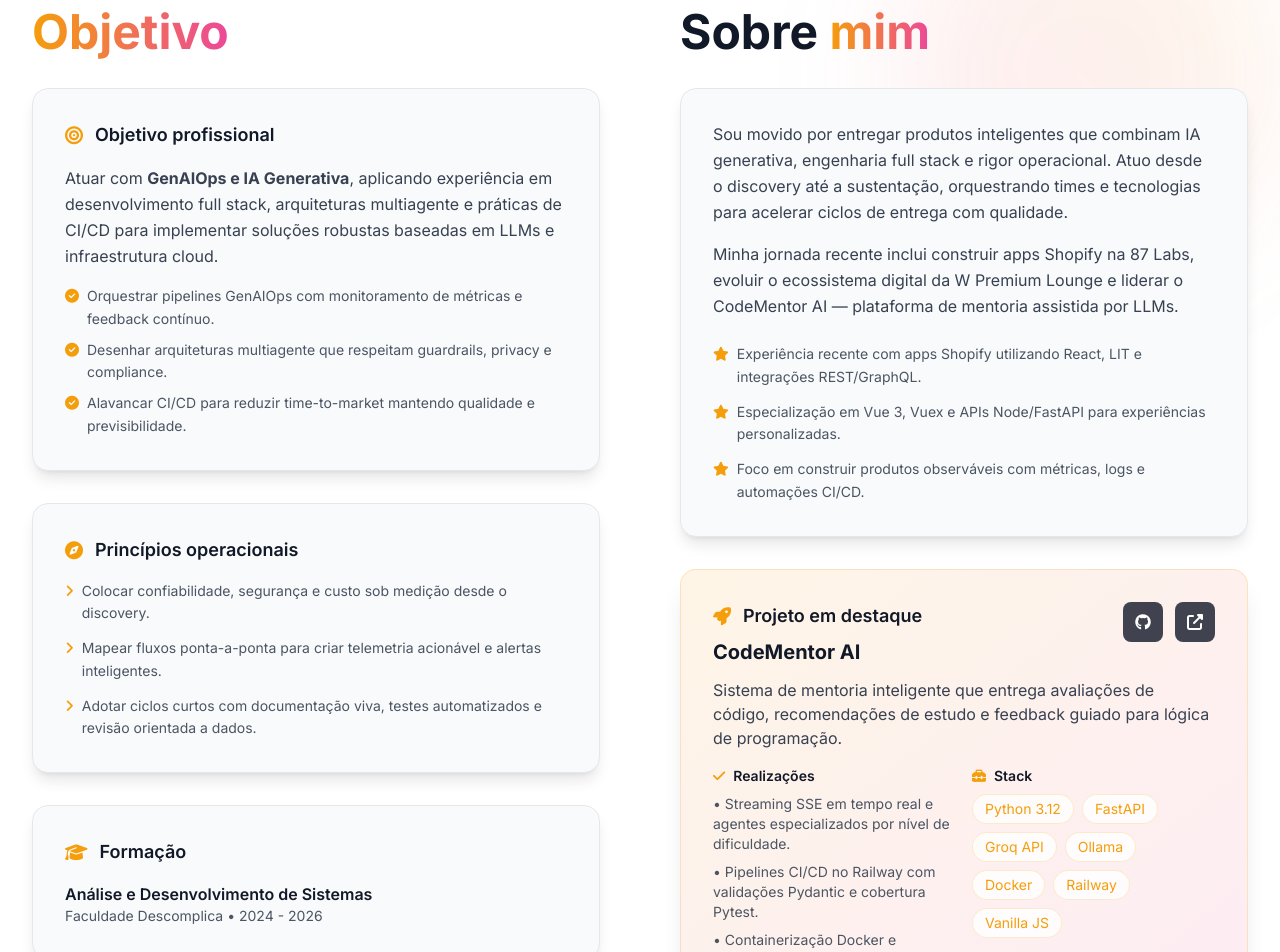
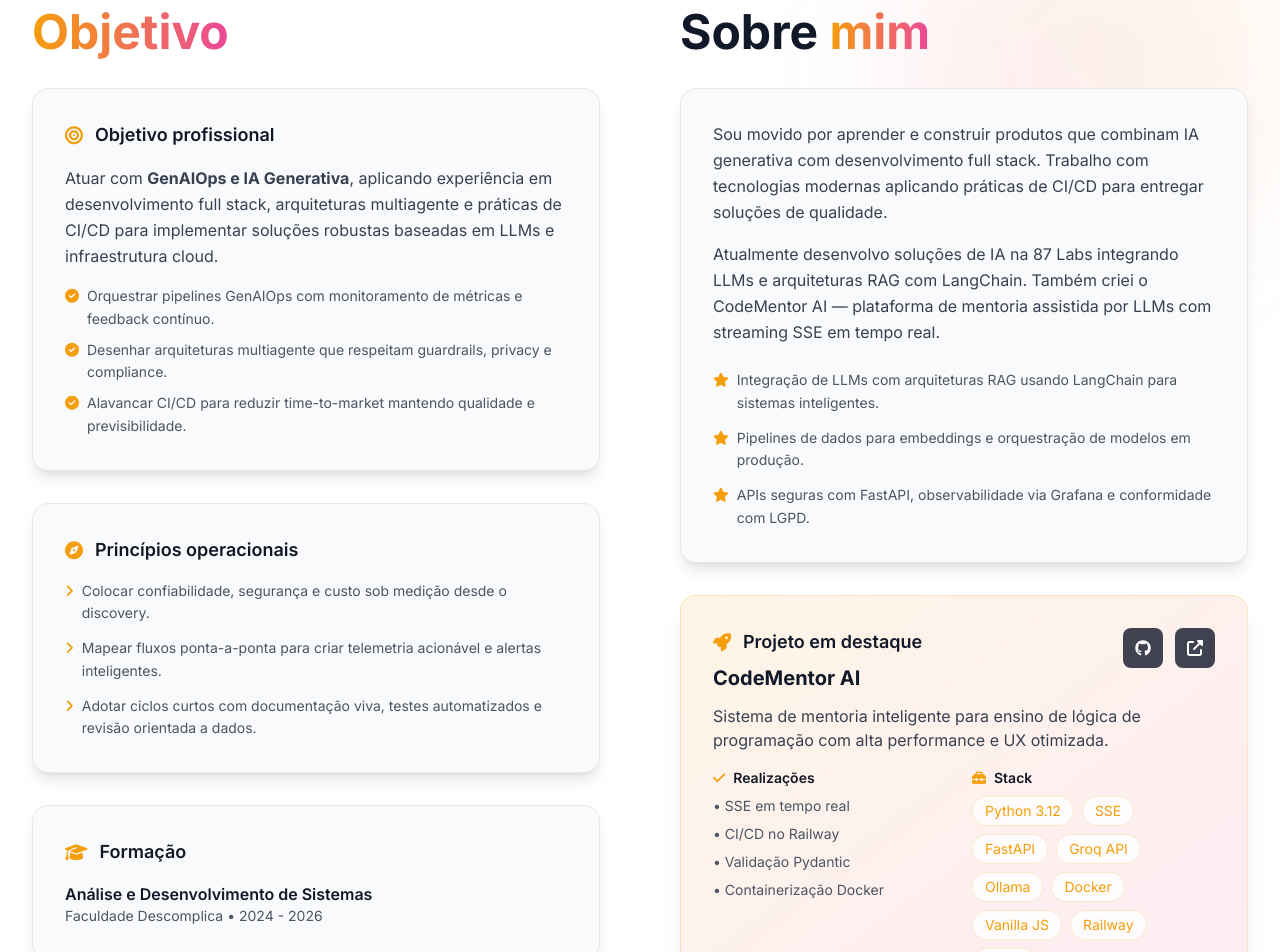
Before and after one commit to vibrazzi/portifolio-vue, a Vue app: page / in a window 1280 px wide. Shown: the part 4500-5452 px from the top of the page. Built offline with nearby package versions, Linux system fonts and the light colour scheme.

Commit message:
feat(about): refine professional profile and project highlights

```diff
--- a/src/components/AboutSection.vue
+++ b/src/components/AboutSection.vue
@@ -88,12 +88,12 @@
           <div class="relative bg-gray-50 dark:bg-gray-800 rounded-2xl p-8 shadow-lg border border-gray-200 dark:border-gray-700">
             <div class="space-y-4 text-gray-700 dark:text-gray-300 leading-relaxed">
               <p>
-                Sou movido por entregar produtos inteligentes que combinam IA generativa, engenharia full stack e rigor operacional.
-                Atuo desde o discovery até a sustentação, orquestrando times e tecnologias para acelerar ciclos de entrega com qualidade.
+                Sou movido por aprender e construir produtos que combinam IA generativa com desenvolvimento full stack.
+                Trabalho com tecnologias modernas aplicando práticas de CI/CD para entregar soluções de qualidade.
               </p>
               <p>
-                Minha jornada recente inclui construir apps Shopify na 87 Labs, evoluir o ecossistema digital da W Premium Lounge
-                e liderar o CodeMentor AI — plataforma de mentoria assistida por LLMs.
+                Atualmente desenvolvo soluções de IA na 87 Labs integrando LLMs e arquiteturas RAG com LangChain.
+                Também criei o CodeMentor AI — plataforma de mentoria assistida por LLMs com streaming SSE em tempo real.
               </p>
             </div>
             <ul class="mt-6 space-y-3 text-sm text-gray-600 dark:text-gray-400 leading-relaxed">
@@ -276,36 +276,36 @@
 const coreTechs = ref([
   'Python',
   'FastAPI',
+  'LangChain',
   'React',
-  'Vue.js',
   'LLMs',
   'Docker',
   'Git',
-  'JavaScript',
   'TypeScript',
   'REST APIs',
   'CI/CD',
-])
+]);
 
 const aboutHighlights = ref([
-  'Experiência recente com apps Shopify utilizando React, LIT e integrações REST/GraphQL.',
-  'Especialização em Vue 3, Vuex e APIs Node/FastAPI para experiências personalizadas.',
-  'Foco em construir produtos observáveis com métricas, logs e automações CI/CD.',
-])
+  'Integração de LLMs com arquiteturas RAG usando LangChain para sistemas inteligentes.',
+  'Pipelines de dados para embeddings e orquestração de modelos em produção.',
+  'APIs seguras com FastAPI, observabilidade via Grafana e conformidade com LGPD.',
+]);
 
 const project = ref({
-  description: 'Sistema de mentoria inteligente que entrega avaliações de código, recomendações de estudo e feedback guiado para lógica de programação.',
+  description: 'Sistema de mentoria inteligente para ensino de lógica de programação com alta performance e UX otimizada.',
   highlights: [
-    'Streaming SSE em tempo real e agentes especializados por nível de dificuldade.',
-    'Pipelines CI/CD no Railway com validações Pydantic e cobertura Pytest.',
-    'Containerização Docker e provisionamento automatizado para escalar sob demanda.',
+    'SSE em tempo real',
+    'CI/CD no Railway',
+    'Validação Pydantic',
+    'Containerização Docker',
   ],
-  stack: ['Python 3.12', 'FastAPI', 'Groq API', 'Ollama', 'Docker', 'Railway', 'Vanilla JS'],
+  stack: ['Python 3.12', 'SSE', 'FastAPI', 'Groq API', 'Ollama', 'Docker', 'Vanilla JS', 'Railway', 'CI/CD'],
   links: {
     github: 'https://github.com/vibrazzi/code-mentor',
     demo: 'https://code-mentor-production-4d2f.up.railway.app',
   },
-})
+});
 </script>
 
 <style scoped>
```
